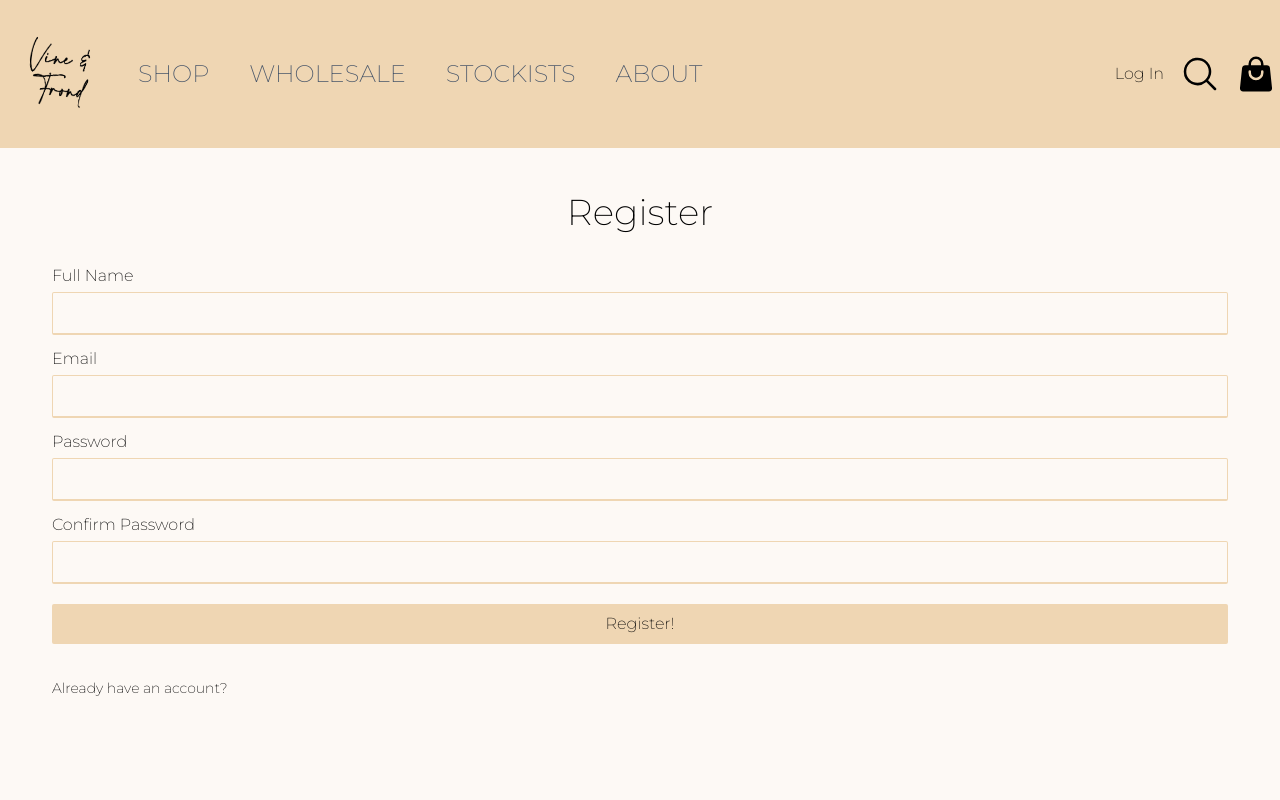
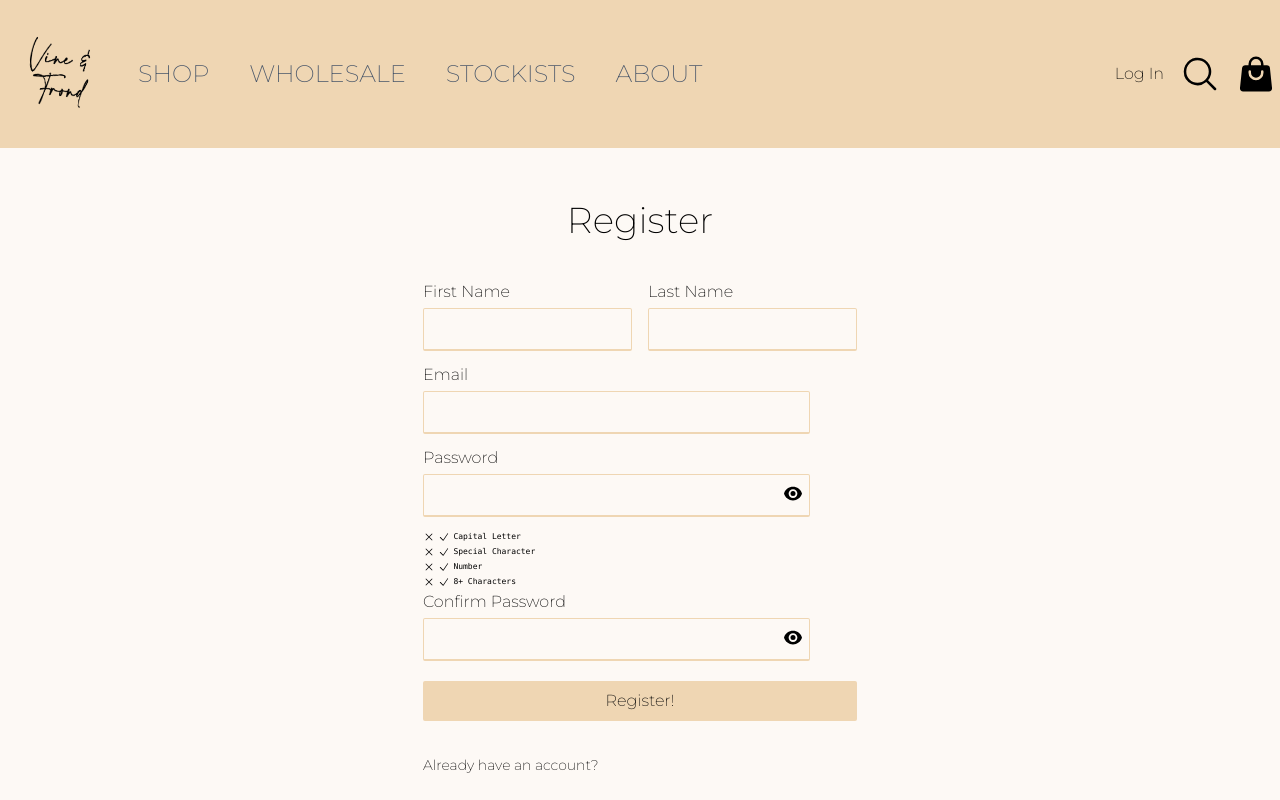
Before and after one commit to Calathea-Z/Vine-Frond-Shop, a Next.js app: page /register in a window 1280 px wide. Shown: the top 800 px of the page. Built offline with nearby package versions, Linux system fonts and the light colour scheme.

Commit message:
Working on solutions for password validation. Tried two packages that gave me a lot of trouble. I am now building my own validation logic.

```diff
--- a/pages/api/users/register.js
+++ b/pages/api/users/register.js
@@ -1,5 +1,5 @@
 import nc from "next-connect";
-import bcrypt from "brcyptjs";
+import bcrypt from "bcryptjs";
 import axios from "axios";
 import client from "@/utils/client";
 import { signToken } from "@/utils/auth";
--- a/pages/register.js
+++ b/pages/register.js
@@ -5,11 +5,13 @@ import axios from "axios";
 import Link from "next/link";
 import { useRouter } from "next/router";
 import { useSnackbar } from "notistack";
-import { useForm, Controller } from "react-hook-form";
+import { useForm } from "react-hook-form";
 import { useEffect, useContext } from "react";
-import jsCookie from 'js-cookie'
+import jsCookie from "js-cookie";
+import { XMarkIcon, CheckIcon, EyeIcon } from "@heroicons/react/24/solid";
 
 const RegisterScreen = () => {
+
   const { state, dispatch } = useContext(Store);
   const { userInfo } = state;
   const router = useRouter();
@@ -21,149 +23,143 @@ const RegisterScreen = () => {
 
   const {
     handleSubmit,
-    control,
+    register,
     formState: { errors },
-  } = useForm();
-
-
+  } = useForm({
+    defaultValues: {
+      firstName: "",
+      lastName: "",
+      email: "",
+      password: "",
+      confirmPassword: "",
+    },
+  });
 
   const { enqueueSnackbar } = useSnackbar();
 
-  const submitHandler = async ({ name, email, password, confirmPassword }) => {
+  const showHide = () => {
+
+  }
+
+  const submitHandler = async ({ firstName, lastName, email, password, confirmPassword }) => {
     if (password !== confirmPassword) {
       enqueueSnackbar("Passwords don't match", { variant: "error" });
       return;
     }
     try {
       const { data } = await axios.post("/api/users/register", {
-        name,
+        firstName,
+        lastName,
         email,
         password,
       });
-      dispatch({ type: 'USER_LOGIN', payload: data });
-      jsCookie.set('userInfo', JSON.stringify(data));
-      router.push('/');
+      dispatch({ type: "USER_LOGIN", payload: data });
+      jsCookie.set("userInfo", JSON.stringify(data));
+      router.push("/");
     } catch (err) {
       enqueueSnackbar(err.message, { variant: "error" });
     }
   };
   return (
-    <div>
+    <div className="flex flex-col">
       <Header />
-      <div className="bg-[#fdf9f5] flex flex-col h-screen p-8">
-        <h1 className="self-center p-3 text-4xl">Register</h1>
+      <div className="bg-[#fdf9f5] flex flex-col items-center p-8">
+        <h1 className="self-center px-10 py-5 text-4xl">Register</h1>
         <form
-          onSubmit={handleSubmit(submitHandler)}
+          onSubmit={handleSubmit((data) => {
+            console.log(data);
+          })}
           className="flex flex-col p-5 "
         >
-          <h1 className="mb-1"> Full Name</h1>
-          <Controller
-            name="name"
-            control={control}
-            defaultValue=""
-            rules={{
-              required: true,
-              minLength: 2,
-            }}
-            render={({ field }) => (
+          <div className="flex justify-start items-start gap-4">
+            <div>
+              <h1 className="mb-1"> First Name</h1>
               <input
                 className="bg-transparent border-b-2 border-primary mb-3 p-2 rounded-sm focus:bg-none focus:ring-0 focus:border-transparent"
-                id="name"
-                label="Name"
-                inputProps={{ type: "name" }}
-                error={errors.name}
-                helperText={
-                  errors.name
-                    ? (errors.name.type = "pattern"
-                        ? "Please enter your full name"
-                        : "Full Name is required")
-                    : ""
-                }
-                {...field}
+                id="firstName"
+                {...register("firstName", {
+                  required: "This is required",
+                  minLength: { value: 2, message: "Minimum length is 2" },
+                })}
               />
-            )}
-          ></Controller>
-          <h1 className="mb-1">Email</h1>
-          <Controller
-            name="email"
-            control={control}
-            defaultValue=""
-            rules={{
-              required: true,
-              pattern: /^[a-z0-9._%+-]+@[a-z0-9.-]+\.[a-z]{2-4}$/,
-            }}
-            render={({ field }) => (
+              {errors.firstName? <p className='bg-yellow-400 border-red-600 border-[1px] py-1 text-stone-700 rounded-sm text-center'>{errors.firstName?.message}</p> : '' }
+
+            </div>
+            <div>
+              <h1 className="mb-1"> Last Name</h1>
               <input
                 className="bg-transparent border-b-2 border-primary mb-3 p-2 rounded-sm focus:bg-none focus:ring-0 focus:border-transparent"
+                id="lastName"
+                {...register("lastName", {
+                  required: "This is required",
+                  minLength: { value: 2, message: "Minimum length is 2" },
+                })}
+              />
+              {errors.lastName? <p className='bg-yellow-400 border-red-600 border-[1px] py-1 text-stone-700 rounded-sm text-center'>{errors.lastName?.message}</p> : '' }
+            </div>
+          </div>
+
+          <h1 className="mb-1">Email</h1>
+          <input
+            className="bg-transparent border-b-2 border-primary mb-3 p-2 rounded-sm focus:bg-none focus:ring-0 focus:border-transparent w-[24.2rem]"
             id="email"
-                label="Email"
-                inputProps={{ type: "email" }}
-                error={errors.email}
-                helperText={
-                  errors.email
-                    ? (errors.email.type = "pattern"
-                        ? "Email is not valid"
-                        : "Email is required")
-                    : ""
-                }
-                {...field}
+            {...register("email", {
+              required: "This is required",
+              pattern: { value: /^[A-Za-z0-9._%+-]+@[a-z0-9.-]+\.[a-z]{2,4}$/, message: "Please enter a valid email address"}
+            })}
           />
-            )}
-          ></Controller>
+          {errors.email? <p className='bg-yellow-400 border-red-600 border-[1px] py-1 text-stone-700 rounded-sm text-center'>{errors.email?.message}</p> : '' }
+
           <h1 className="mb-1">Password</h1>
-          <Controller
-            name="password"
-            control={control}
-            defaultValue=""
-            rules={{
-              required: true,
-              minLength: 8,
-            }}
-            render={({ field }) => (
+          <div className='flex gap-2'>
+            <div>
           <input
-                className="bg-transparent border-b-2 border-primary mb-3 p-2 rounded-sm focus:bg-none"
+            className="bg-transparent border-b-2 border-primary mb-3 p-2 rounded-sm focus:bg-none w-[24.2rem]"
             id="password"
-                label="Password"
-                inputProps={{ type: "password" }}
-                error={Boolean(errors.password)}
-                helperText={
-                  errors.password
-                    ? (errors.password.type = "minLength"
-                        ? "Password must be at least 8 characters"
-                        : "Password is required")
-                    : ""
-                }
-                {...field}
+            {...register("password", {
+              required: "This is required",
+
+            })}
           />
-            )}
-          ></Controller>
+          {errors.password? <p className='bg-yellow-400 border-red-600 border-[1px] py-1 text-stone-700 rounded-sm text-center'>{errors.password?.message}</p> : '' }
+          <p id='capital' className='flex text-[.5rem] font-mono gap-[.2rem] py-[.1rem]'>
+            <XMarkIcon className='h-3 w-3' />
+            <CheckIcon className='h-3 w-3' />
+            Capital Letter
+          </p>
+          <p id='char' className='flex text-[.5rem] font-mono gap-[.2rem] py-[.1rem]'>
+            <XMarkIcon className='h-3 w-3' />
+            <CheckIcon className='h-3 w-3' />
+            Special Character
+          </p>
+          <p id='number' className='flex text-[.5rem] font-mono gap-[.2rem] py-[.1rem]'>
+            <XMarkIcon className='h-3 w-3' />
+            <CheckIcon className='h-3 w-3' />
+            Number
+          </p>
+          <p id='length' className='flex text-[.5rem] font-mono gap-[.2rem] py-[.1rem]'>
+            <XMarkIcon className='h-3 w-3' />
+            <CheckIcon className='h-3 w-3' />
+            8+ Characters
+          </p>
+          </div>
+          <EyeIcon className='w-5 h-5 absolute translate-x-[22.5rem] translate-y-[.6rem]' id='show-hide' onClick={showHide}/>
+          </div>
+
           <h1 className="mb-1">Confirm Password</h1>
-          <Controller
-            name="confirmPassword"
-            control={control}
-            defaultValue=""
-            rules={{
-              required: true,
-              minLength: 8,
-            }}
-            render={({ field }) => (
+          <div className='flex gap-2'>
+            <div>
             <input
-                className="bg-transparent border-b-2 border-primary mb-3 p-2 rounded-sm focus:bg-none"
+            className="bg-transparent border-b-2 border-primary mb-3 p-2 rounded-sm focus:bg-none w-[24.2rem]"
             id="confirmPassword"
             label="Confirm Password"
-                inputProps={{ type: "password" }}
-                error={Boolean(errors.confirmPassword)}
-                helperText={
-                  errors.confirmPassword
-                    ? (errors.confirmPassword.type = "minLength"
-                        ? "Password must be at least 8 characters"
-                        : "Password is required")
-                    : ""
-                }
-                {...field}
+            {...register("confirmPassword",
+            )}
           />
-            )}
-          ></Controller>
+          {errors.confirmPassword? <p className='bg-yellow-400 border-red-600 border-[1px] py-1 text-stone-700 rounded-sm text-center'>{errors.confirmPassword?.message}</p> : '' }
+          </div>
+          <EyeIcon className='w-5 h-5 absolute translate-x-[22.5rem] translate-y-[.6rem]' id='show-hide-two' onClick={showHide}/>
+          </div>
           <button
             className="bg-primary rounded-sm mt-2 px-10 py-2 hover:bg-primary/80 mb-8"
             type="submit"
```
Also changed, not shown: 1 other file (tests, documents, lock files or other folders). Lines whose indentation alone changed are shown as unchanged.
